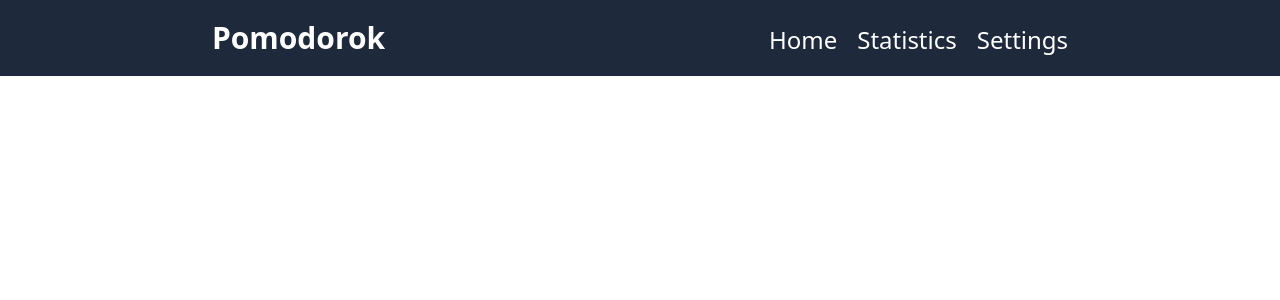
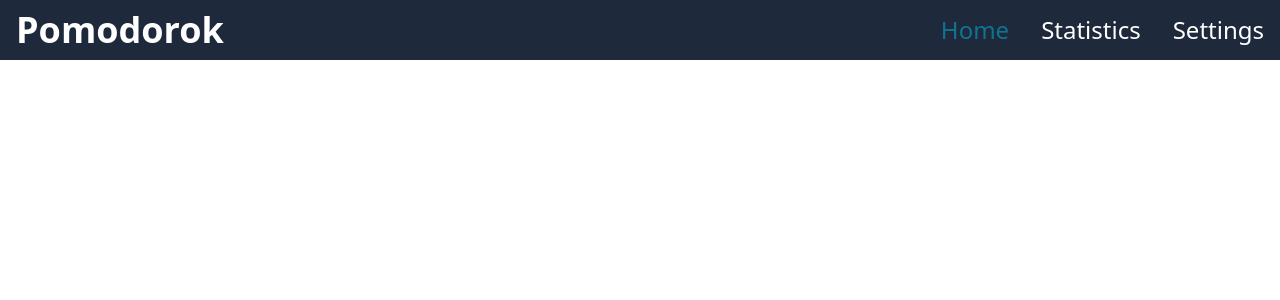
Before and after one commit to gerardmorte/Pomodorok, a Next.js app in the folder pomodorok/: page / in a window 1280 px wide. Shown: the top 300 px of the page. Built offline with nearby package versions, Linux system fonts and the light colour scheme.

Commit message:
Feat: Add flowbite-react

```diff
--- a/pomodorok/components/Header.js
+++ b/pomodorok/components/Header.js
@@ -1,16 +1,24 @@
 import React from "react";
+import { Navbar } from "flowbite-react";
 
 export default function Header() {
   return (
-    <>
-      <div className="w-100 bg-slate-800 p-5 flex items-baseline justify-around">
-        <h1 className="text-3xl text-white font-bold">Pomodorok</h1>
-        <ul className="flex gap-5 text-2xl text-white">
-          <li>Home</li>
-          <li>Statistics</li>
-          <li>Settings</li>
-        </ul>
-      </div>
-    </>
+    <Navbar className="bg-slate-800">
+      <Navbar.Brand href="#">
+        <h1 className="text-4xl text-white font-bold">Pomodorok</h1>
+      </Navbar.Brand>
+      <Navbar.Toggle />
+      <Navbar.Collapse>
+        <Navbar.Link href="#" active={true} className="text-2xl text-white">
+          <h2>Home</h2>
+        </Navbar.Link>
+        <Navbar.Link href="#" className="text-2xl text-white">
+          <h2>Statistics</h2>
+        </Navbar.Link>
+        <Navbar.Link href="#" className="text-2xl text-white">
+          <h2>Settings</h2>
+        </Navbar.Link>
+      </Navbar.Collapse>
+    </Navbar>
   );
 }
--- a/pomodorok/package.json
+++ b/pomodorok/package.json
@@ -12,6 +12,8 @@
     "@next/font": "13.0.7",
     "eslint": "8.30.0",
     "eslint-config-next": "13.0.7",
+    "flowbite": "^1.5.5",
+    "flowbite-react": "^0.3.7",
     "next": "13.0.7",
     "react": "18.2.0",
     "react-dom": "18.2.0"
--- a/pomodorok/tailwind.config.js
+++ b/pomodorok/tailwind.config.js
@@ -1,11 +1,12 @@
 /** @type {import('tailwindcss').Config} */
 module.exports = {
   content: [
+    "./node_modules/flowbite-react/**/*.js",
     "./pages/**/*.{js,ts,jsx,tsx}",
     "./components/**/*.{js,ts,jsx,tsx}",
   ],
   theme: {
     extend: {},
   },
-  plugins: [],
+  plugins: [require("flowbite/plugin")],
 };
```
Also changed, not shown: 1 other file (tests, documents, lock files or other folders).
